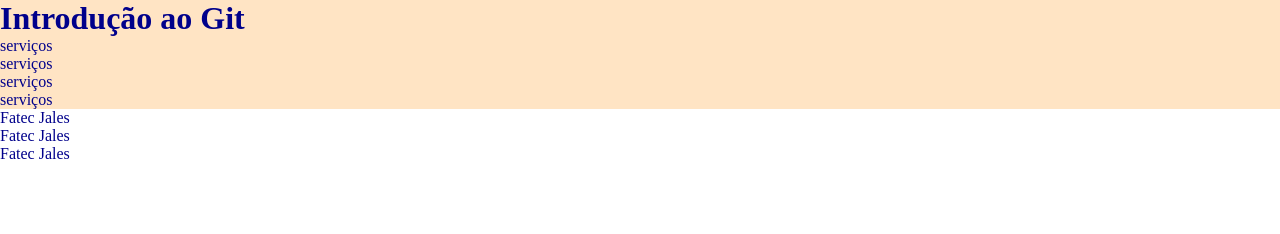
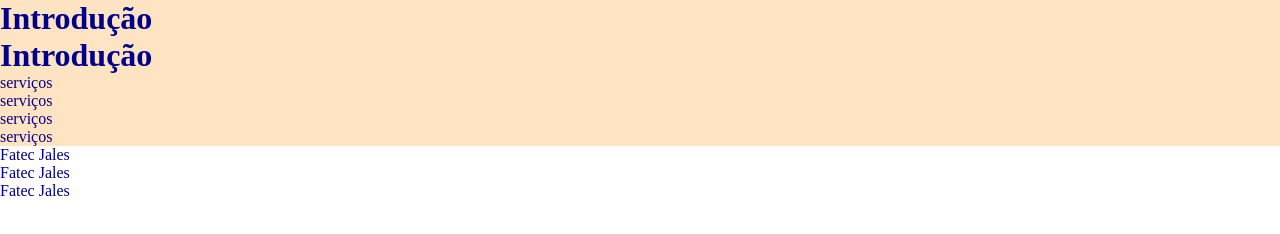
Before and after one commit to WilliamCasimiro/Meu-Site, a plain HTML site: page index.html in a window 1280 px wide. Drawn offline with Linux system fonts and the light colour scheme.

Commit message:
novo conteudo

```diff
--- a/index.html
+++ b/index.html
@@ -9,7 +9,8 @@
 <body>
     <div class="container">
         <header>
-            <h1>Introdução ao Git</h1>
+            <h1>Introdução</h1>
+            <h1>Introdução</h1>
         </header>
         <nav>
             <ul>
```
